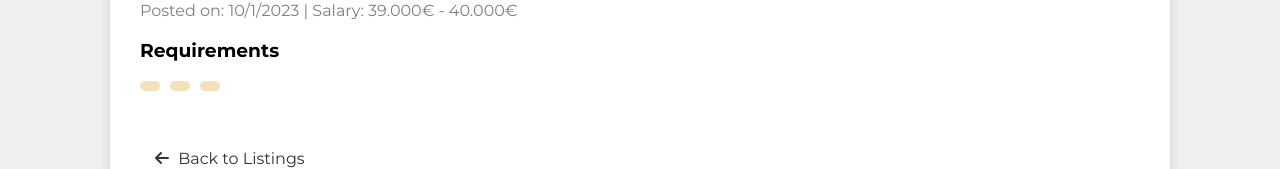
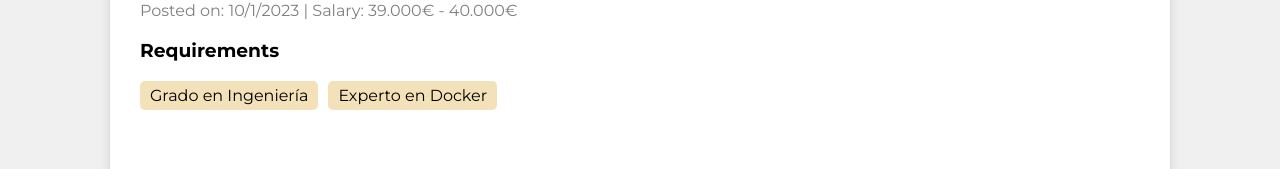
Before and after one commit to arynyestos/BlockChangeHackathon, a React (Vite) app: page /oferta/1 in a window 1280 px wide. Shown: the part 652-821 px from the top of the page. Built offline with nearby package versions, Linux system fonts and the light colour scheme; no server answers; what wagmi would draw is missing.

Commit message:
requirements in offer added

```diff
--- a/src/components/NavBar/NavBar.jsx
+++ b/src/components/NavBar/NavBar.jsx
@@ -1,3 +1,28 @@
+import React from 'react';
+import { Link } from 'react-router-dom';
+
+import './Navbar.css';
+import { ConnectButton } from '@rainbow-me/rainbowkit';
+
+function Navbar() {
+    return (
+        <div>
+            <header className="navbar-header">
+                <div className="menu-icon">
+                  <Link to="/" className="menu-link">JobFinder</Link>
+                </div>
+                <div className="logo"></div>
+                <ConnectButton  className="connect-button" chainStatus="none" showBalance={false}/>
+            </header>
+        </div>
+    );
+}
+
+export default Navbar;
+
+
+/*
+
 import React from 'react';
 import { Link } from 'react-router-dom';
 
@@ -111,29 +136,4 @@ function Navbar() {
 
 export default Navbar;
 
-
-/*
-
-import React from 'react';
-import { Link } from 'react-router-dom';
-
-import './Navbar.css';
-import { ConnectButton } from '@rainbow-me/rainbowkit';
-
-function Navbar() {
-    return (
-        <div>
-            <header className="navbar-header">
-                <div className="menu-icon">
-                  <Link to="/" className="menu-link">JobFinder</Link>
-                </div>
-                <div className="logo"></div>
-                <ConnectButton  className="connect-button" chainStatus="none" showBalance={false}/>
-            </header>
-        </div>
-    );
-}
-
-export default Navbar;
-
 */
--- a/src/db/certificates.json
+++ b/src/db/certificates.json
@@ -1,7 +1,7 @@
 [
     {
         "name": "Grado en Ingeniería",
-        "contractAdd": "0x12345"
+        "contractAdd": "0x0053e9192cd52aa9cb2e2325b88125afe579aa70"
     },
     {
         "name": "Grado en Economía",
@@ -9,7 +9,7 @@
     },
     {
         "name": "Experto en Docker",
-        "contractAdd": "0x67890"
+        "contractAdd": "0x7f9279b24d1c36fa3e517041fdb4e8788dc63d25"
     },
     {
         "name": "Experto en React",
--- a/src/db/jobOffers.json
+++ b/src/db/jobOffers.json
@@ -39,7 +39,8 @@
             "Polygon": [
                 "0x60576a64851c5b42e8c57e3e4a5cf3cf4eeb2ed6",
                 "0x1105ff8025bd70956fd9de1a41254f0606aac13c",
-                "0x38d2ea6cfdd27c3b27dd7f834871ca91f40d0693"
+                "0x38d2ea6cfdd27c3b27dd7f834871ca91f40d0693",
+                "0x24680"
             ]
         }
     },
--- a/src/pages/Offer.jsx
+++ b/src/pages/Offer.jsx
@@ -58,9 +58,9 @@ function Offer() {
             </p>
             <h3>Requirements</h3>
             <div className="requirements">
-                {certificatesNames.map((name, index) => (
-                    <div key={index} className="certificate-box">{name}</div>
-                ))}
+                {certificatesNames.map((name, index) =>
+                    name !== null && <div key={index} className="certificate-box">{name}</div>
+                )}
             </div>
             {/* Optional back button to navigate back to listings */}
             {
```
